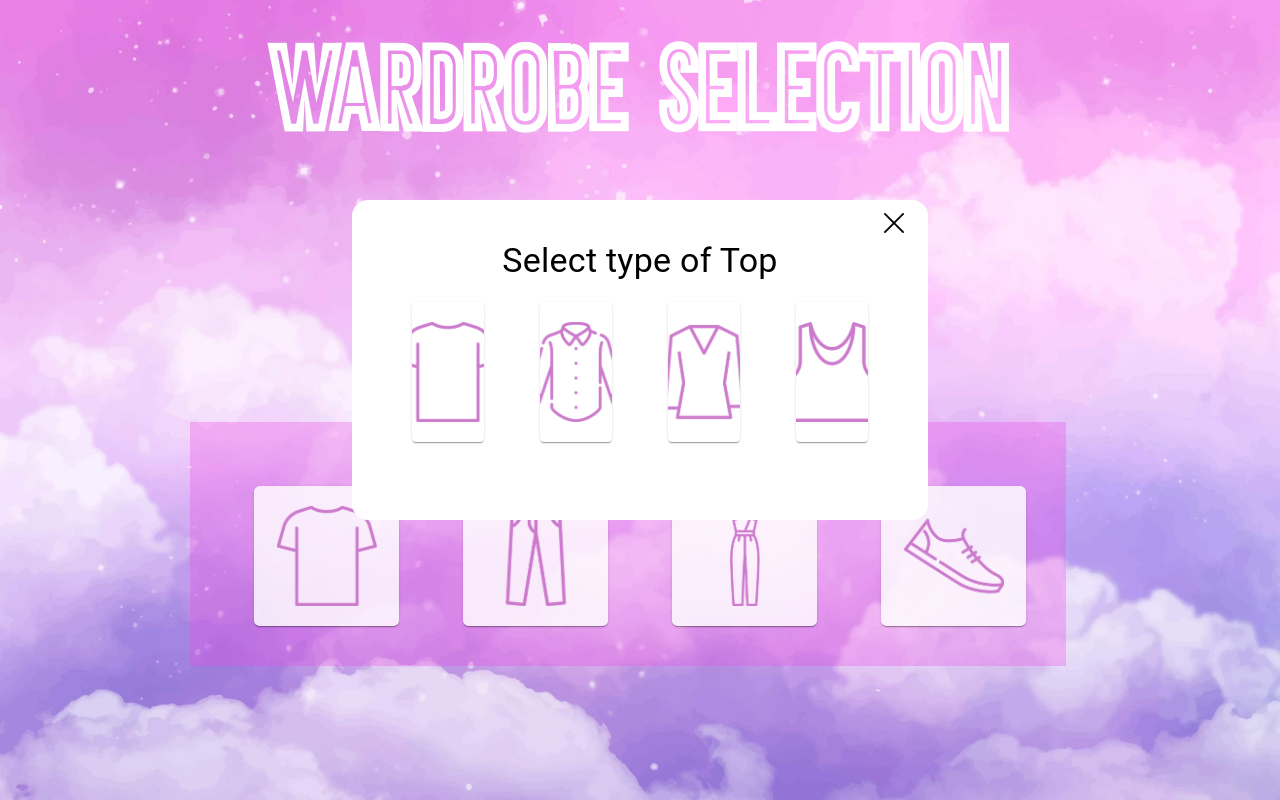
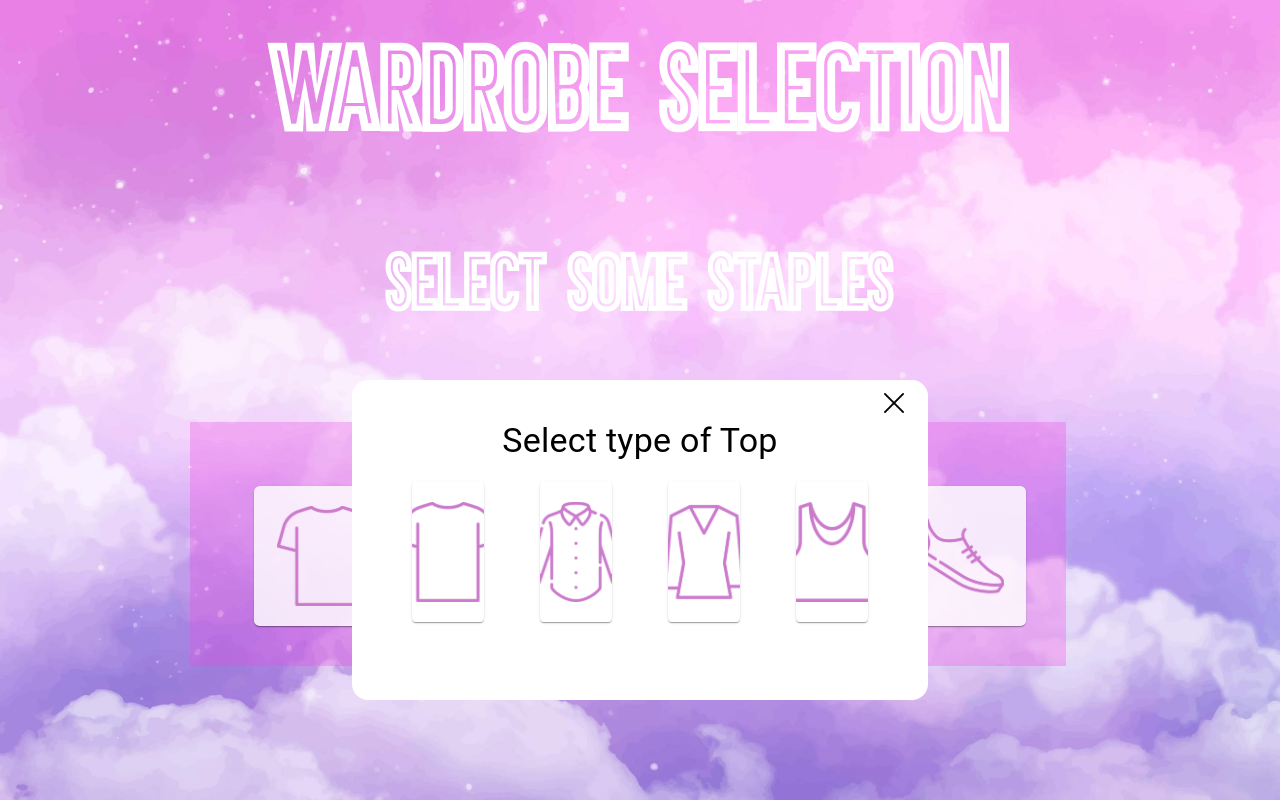
Before and after one commit to CaitiGre/Llamafy-Group-Project, a React (Create React App) app: page /wardrobeSelection in a window 1280 px wide. Both pictures are taken after a click on the element 326 px from the left and 556 px from the top of the page. Built offline with nearby package versions, Linux system fonts and the light colour scheme.

Commit message:
Adjust height of clothes modal

```diff
--- a/src/components/ClothesSelection/ClothesSelection.jsx
+++ b/src/components/ClothesSelection/ClothesSelection.jsx
@@ -98,7 +98,7 @@ function ClothesSelection() {
           position: "absolute",
           top: "50%",
           left: "50%",
-          transform: "translate(-50%, -50%)",
+          transform: "translate(-50%, -5%)",
           outline: "none",
           outline: 0,
         }}
```
